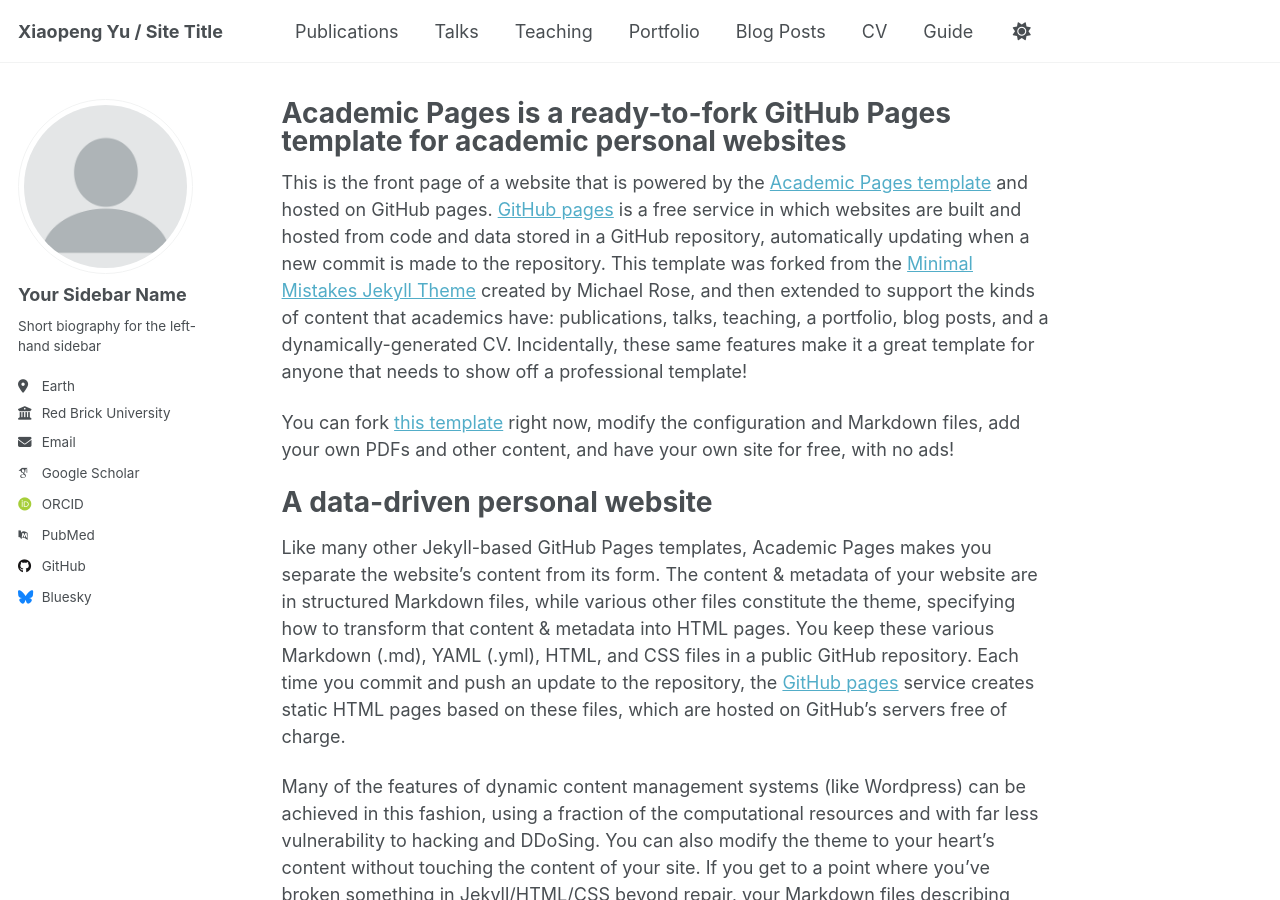
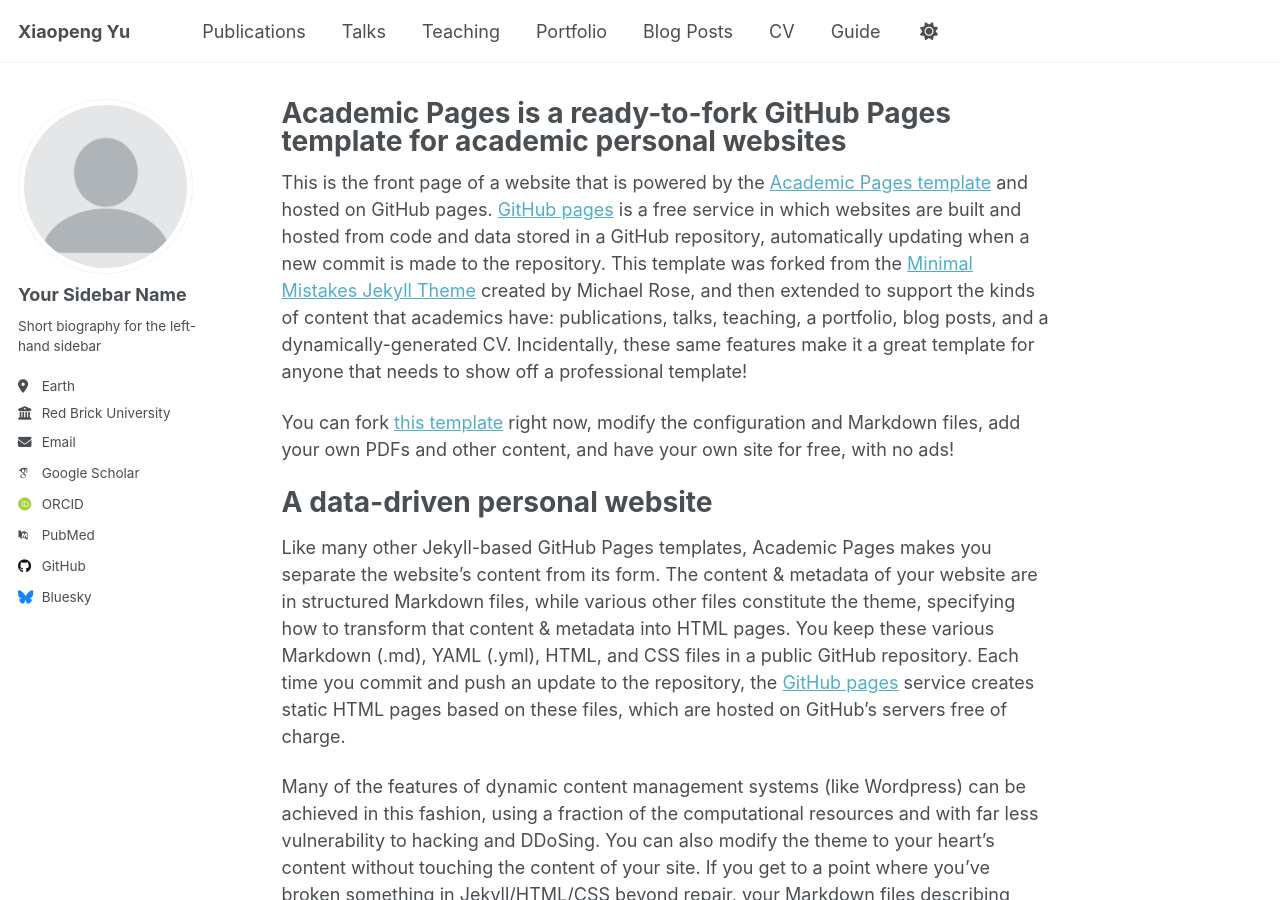
Before and after one commit to xp1999/xp1999.github.io, a Jekyll site: the page built from _pages/about.md, in a window 1280 px wide and 900 px high. Built offline with Jekyll 4.4.1, drawn with Linux system fonts in a browser that asks for light colours; some web fonts are replaced; a script that is not in the unit is left out.

Commit message:
Update _config.yml

```diff
--- a/_config.yml
+++ b/_config.yml
@@ -9,7 +9,7 @@
 # Basic Site Settings
 locale                   : "en-US"
 site_theme               : "default" # Currently available options are "default", "air"
-title                    : "Xiaopeng Yu / Site Title"
+title                    : "Xiaopeng Yu"
 title_separator          : "-"
 name                     : &name "Your Name"
 description              : &description "personal description"
```
